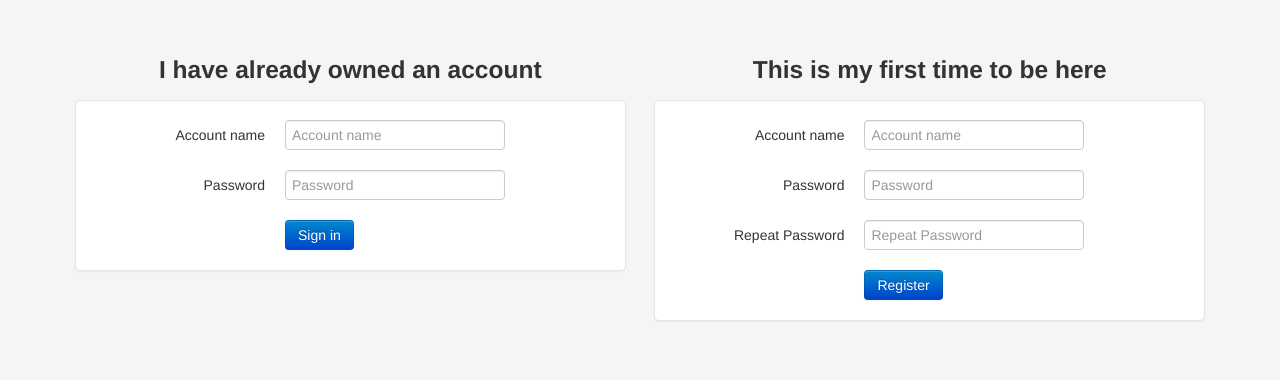
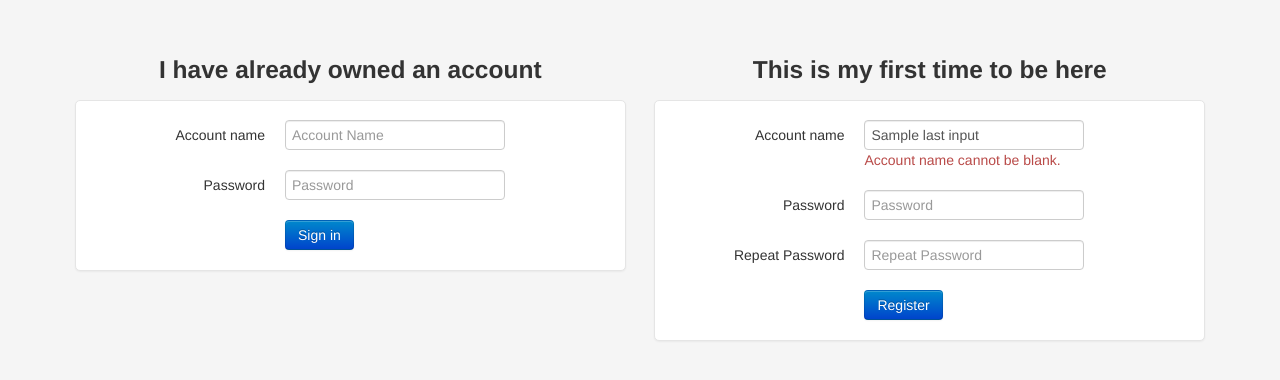
Before and after one commit to skymoney/SkyMeeting, a Django app: template SkyMeeting/templates/invite.html in a window 1280 px wide. Shown: the top 380 px of the page. Run offline with Django 3.2, Linux system fonts and the light colour scheme; the template is opened without the code that fills it: most values are stand-ins (such as "Sample title", 1, 10 or a date in 2020).

Commit message:
add errors to invite page

```diff
--- a/SkyMeeting/LoginHelper/LoginHelper.py
+++ b/SkyMeeting/LoginHelper/LoginHelper.py
@@ -50,13 +50,13 @@ def verify(params,tempRole):
     if "verifyIdcard" in params and tempRole.idcard<>params["verifyIdcard"]:
         singleError=dict()
         singleError["eid"]="21051"
-        singleError["msg"]=_("Verify IdCard Incorrect")
+        singleError["msg"]=_("Verify ID Card Number Incorrect")
         errors.append(singleError)
         flag=False
     if "verifyAnswer" in params and tempRole.verifyAnswer<>params["verifyAnswer"]:
         singleError=dict()
         singleError["eid"]="21121"
-        singleError["msg"]=_("Verify Question&Answer Incorrect")
+        singleError["msg"]=_("Verify Answer Incorrect")
         errors.append(singleError)
         flag=False
     return flag,errors
@@ -96,7 +96,7 @@ def confirmRole(params):
                 result["success"]="false"
                 accountDupError=dict()
                 accountDupError["eid"]="21012"
-                accountDupError["msg"]=_("Account Name has been registered")
+                accountDupError["msg"]=_("Account Name has been already registered")
                 result["errors"]=accountDupError
                 return result
             account=Account.objects.create_user(username=params["aname"], password=params["apass"])
--- a/SkyMeeting/public/css/specific/invite.css
+++ b/SkyMeeting/public/css/specific/invite.css
@@ -19,3 +19,6 @@ body {
 .form-signin .checkbox {
 	margin-bottom: 10px;
 }
+#verificationHint{
+	margin-bottom: 15px;
+}
--- a/SkyMeeting/public/js/specific/invite.js
+++ b/SkyMeeting/public/js/specific/invite.js
@@ -1,3 +1,10 @@
 $(function(){
+    // 表单验证框架 略弱!!!
+    // $.fn.validations.options.validateOn = "";
+    // $("#signinForm").validations();
+    $("#newAccountForm").validations();
+
 	// register error message feedback
+
+
 });
--- a/SkyMeeting/templates/invite.html
+++ b/SkyMeeting/templates/invite.html
@@ -13,11 +13,11 @@
 		<div class="row-fluid">
 			<div class="span6">
 				<h3 class="text-center">{% trans "I have already owned an account" %}</h3>
-				<form class="form-horizontal form-signin" action="/register/" method="post">
+				<form class="form-horizontal form-signin" id="signinForm" action="/register/" method="post">
 					<div class="control-group">
 						<label class="control-label" for="accountName">{% trans "Account name" %}</label>
 						<div class="controls">
-							<input type="text" id="accountName" name="accountname" placeholder="{% trans 'Account name' %}" />
+							<input type="text" id="accountName" name="accountname" placeholder="{% trans 'Account Name' %}" />
 						</div>
 					</div>
 					<div class="control-group">
@@ -43,17 +43,23 @@
 
 			<div class="span6">
 				<h3 class="text-center">{% trans "This is my first time to be here" %}</h3>
-				<form class="form-horizontal form-register" action="/registernewaccount/" method="post">
+				<form class="form-horizontal form-register" id="newAccountForm" action="/registernewaccount/" method="post">
 					<div class="control-group">
 						<label class="control-label" for="inputAccount">{% trans "Account name" %}</label>
 						<div class="controls">
-							<input type="text" id="inputAccount" name="accountname" placeholder="{% trans 'Account name' %}" />
+							<input type="text" id="inputAccount" name="accountname" placeholder="{% trans 'Account Name' %}" data-validate-presence="true" data-validate-error="#inputAccountError" {% if lastInput %}value="{{ lastInput.newAccountName }}"{% endif %} />
+							<div class="alert-msg" id="inputAccountError">
+								{% trans "Account name cannot be blank." %}
+							</div>
 						</div>
 					</div>
 					<div class="control-group">
 						<label class="control-label" for="inputPassword">{% trans "Password" %}</label>
 						<div class="controls">
-							<input type="password" id="inputPassword" name="password" placeholder="{% trans 'Password' %}" />
+							<input type="password" id="inputPassword" name="password" placeholder="{% trans 'Password' %}" data-validate-presence="true" data-validate-error="#inputPasswordError" />
+							<div class="alert-msg hide" id="inputPasswordError">
+								{% trans "Password cannot be blank." %}
+							</div>
 						</div>
 					</div>
 					<div class="control-group">
@@ -65,33 +71,45 @@
 							</div>
 						</div>
 					</div>
-					{% if verifyByName == "true" %}
+					{% if verifyInfo.verifyByName == "true" or verifyInfo.verifyByIdcard == "true" or verifyInfo.verifyByQuest == "true" %}
+					<div class="text-center muted" id="verificationHint">----------{% trans "The following content is for identity verification." %}----------</div>
+					{% endif %}
+					{% if verifyInfo.verifyByName == "true" %}
 					<div class="control-group">
 						<label class="control-label" for="inputName">{% trans "True Name" %}</label>
 						<div class="controls">
-							<input type="text" id="inputName" name="name" placeholder="{% trans 'True Name' %}" />
+							<input type="text" id="inputName" name="name" placeholder="{% trans 'True Name' %}" data-validate-presence="true" data-validate-error="#inputNameError" {% if lastInput %}value="{{ lastInput.verifyName }}"{% endif %} />
+							<div class="alert-msg hide" id="inputNameError">
+								{% trans "True Name cannot be blank." %}
+							</div>
 						</div>
 					</div>
 					{% endif %}
-					{% if verifyByIdcard == "true" %}
+					{% if verifyInfo.verifyByIdcard == "true" %}
 					<div class="control-group">
 						<label class="control-label" for="inputIdcard">{% trans "ID Card Number" %}</label>
 						<div class="controls">
-							<input type="text" id="inputIdcard" name="idcard" placeholder="{% trans 'ID Card Number' %}" />
+							<input type="text" id="inputIdcard" name="idcard" placeholder="{% trans 'ID Card Number' %}" data-validate-presence="true" data-validate-error="#inputIdcardError" {% if lastInput %}value="{{ lastInput.verifyIdcard }}"{% endif %} />
+							<div class="alert-msg hide" id="inputIdcardError">
+								{% trans "ID Card Number cannot be blank." %}
+							</div>
 						</div>
 					</div>
 					{% endif %}
-					{% if verifyByQuest == "true" %}
+					{% if verifyInfo.verifyByQuest == "true" %}
 					<div class="control-group">
-						<label class="control-label" for="inputAnswer">{{ verifyQuest }}</label>
+						<label class="control-label" for="inputAnswer">{{ verifyInfo.verifyQuest }}</label>
 						<div class="controls">
-							<input type="text" id="inputAnswer" name="answer" placeholder="{% trans 'Answer' %}" />
+							<input type="text" id="inputAnswer" name="answer" placeholder="{% trans 'Answer' %}" data-validate-presence="true" data-validate-error="#inputAnswerError" {% if lastInput %}value="{{ lastInput.verifyAnswer }}"{% endif %} />
+							<div class="alert-msg hide" id="inputAnswerError">
+								{% trans "Answer cannot be blank." %}
+							</div>
 						</div>
 					</div>
 					{% endif %}
 					<div class="control-group">
 						<div class="controls">
-							<input type="submit" class="btn btn-primary" value="{% trans 'Register' %}" />
+							<input type="submit" class="btn btn-primary" value="{% trans 'Register' %}" data-validate="#newAccountForm" />
 						</div>
 					</div>
 				</form>
--- a/SkyMeeting/templates/login.html
+++ b/SkyMeeting/templates/login.html
@@ -13,7 +13,7 @@
 		<div class="control-group">
 			<label class="control-label" for="inputAccount">{% trans "Account name" %}</label>
 			<div class="controls">
-				<input type="text" id="inputAccount" name="accountname" placeholder="{% trans 'Account name' %}" />
+				<input type="text" id="inputAccount" name="accountname" placeholder="{% trans 'Account Name' %}" />
 			</div>
 		  </div>
 		  <div class="control-group">
```
Also changed, not shown: SkyMeeting/Login/views.py (+33 -14 lines).
